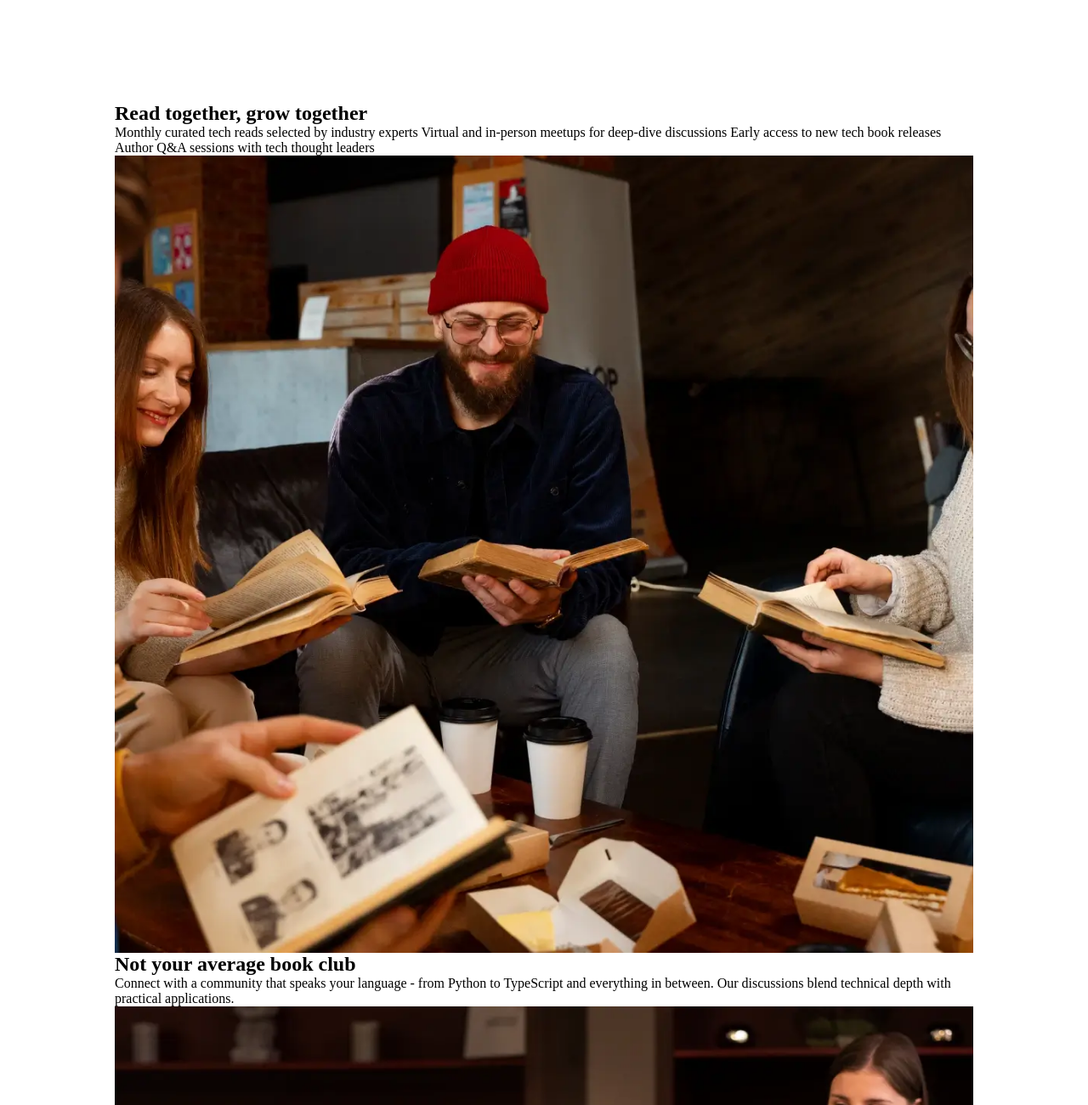
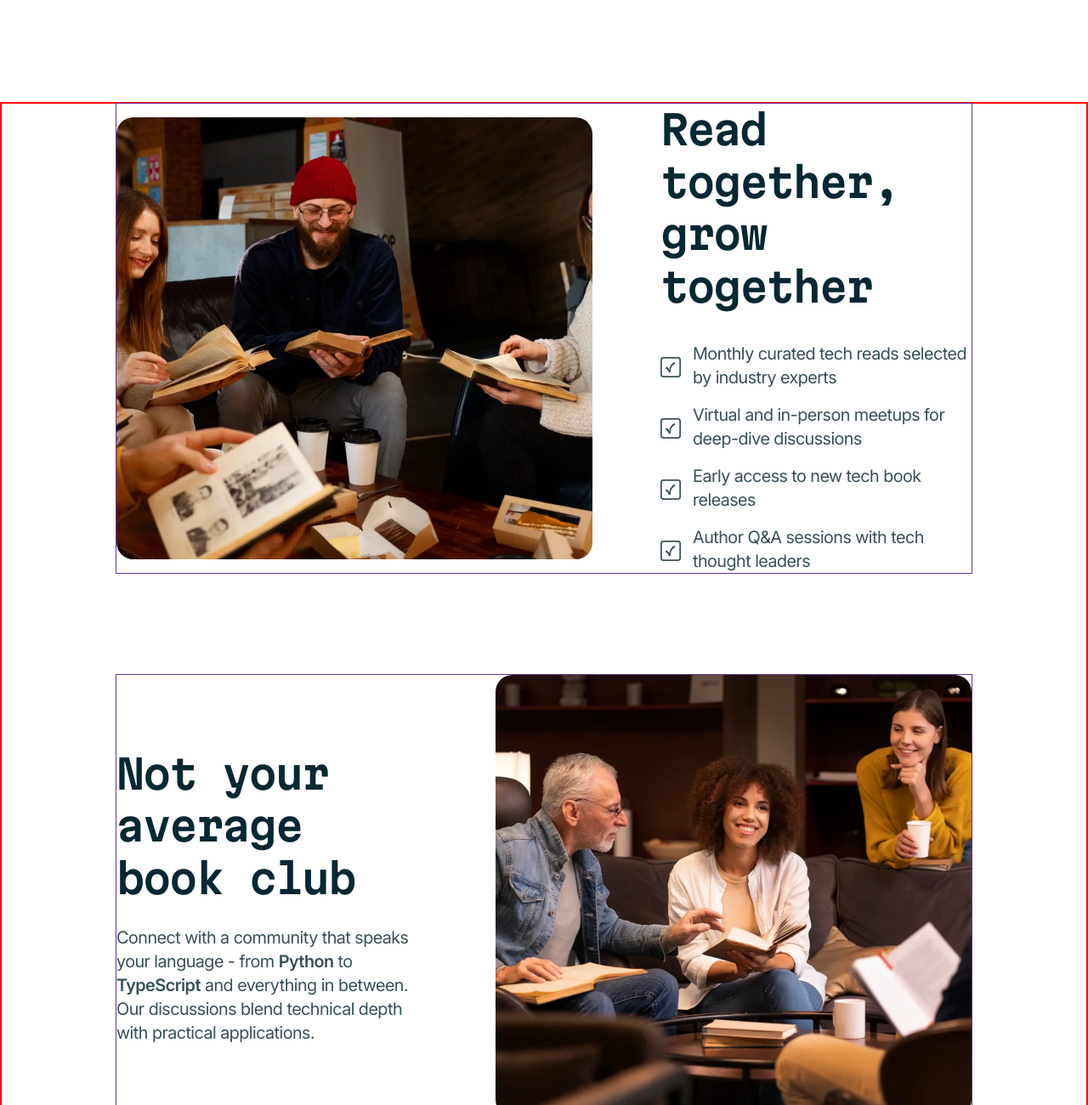
Before and after one commit to korcakSEA/tech-book-club-landing-page, a website: page index.html in a window 1280 px wide. Shown: the part 820-2120 px from the top of the page at 85% size. Drawn offline with Linux system fonts and the light colour scheme.

Commit message:
Add styling main and sections inside

```diff
--- a/index.html
+++ b/index.html
@@ -19,7 +19,7 @@
         <a href="#"><img src="./assets/images/logo.svg" alt="Tech Club Logo"></a>
       </div>
       <!-- Header Content -->
-      <section class="header__section grid" >
+      <section class="header__section grid">
         <div class="header__content">
 
           <!-- Text content -->
@@ -51,7 +51,8 @@
                   <span><img src="./assets/images/icon-star.svg" aria-hidden="true"></span>
                   <span><img src="./assets/images/icon-star.svg" aria-hidden="true"></span>
                 </div>
-                <p class="testimonial-text text-preset-7" style="color: var(--clr-neutral-700);">200+ developers joined already</p>
+                <p class="testimonial-text text-preset-7" style="color: var(--clr-neutral-700);">200+ developers joined
+                  already</p>
               </div>
             </div>
           </div>
@@ -66,44 +67,46 @@
     </div>
   </header>
   <!-- Main starts here -->
-  <main class="container">
-    <!-- Read together section -->
-    <section>
-      <!-- Read Together content -->
-      <div class="read-together">
-        <!-- Read Together Text content -->
-        <div>
-          <h2>Read together, grow together</h2>
-          Monthly curated tech reads selected by industry experts
-          Virtual and in-person meetups for deep-dive discussions
-          Early access to new tech book releases
-          Author Q&A sessions with tech thought leaders
-        </div>
+  <main class="container" style="border: 2px solid red;">
+
+    <!----- Read together section ----->
+    <section class="read grid" style="outline: 1px solid rebeccapurple;">
+      <!-- Read Together Text content -->
+      <div class="read__content">
+        <h2 class="read__heading text-preset-2">Read together, grow together</h2>
+        <ul class="read__feature-list text-preset-5">
+          <li>Monthly curated tech reads selected by industry experts</li>
+          <li>Virtual and in-person meetups for deep-dive discussions</li>
+          <li>Early access to new tech book releases</li>
+          <li>Author Q&A sessions with tech thought leaders</li>
+        </ul>
       </div>
       <!-- Read together Image -->
-      <picture>
+      <picture class="read__image">
         <source media="(min-width: 64rem)" srcset="./assets/images/image-read-together-desktop.webp">
         <source media="(min-width: 48rem)" srcset="./assets/images/image-read-together-tablet.webp">
         <img src="./assets/images/image-read-together-mobile.webp" alt="People read books together">
       </picture>
     </section>
+
     <!-- Not your average book club Section -->
-    <section>
+    <section class="club grid" style="outline: 1px solid rebeccapurple;">
       <!-- Not you average text -->
-      <div class="not-your-average">
-        <h2>Not your average book club</h2>
-        <p>
-          Connect with a community that speaks your language - from Python to TypeScript and
+      <div class="club__content">
+        <h2 class="club__heading text-preset-2">Not your average book club</h2>
+        <p class="club__description text-preset-5">
+          Connect with a community that speaks your language - from <strong>Python</strong> to <strong>TypeScript</strong> and
           everything in between. Our discussions blend technical depth with practical applications.
         </p>
       </div>
       <!-- Not you average Image -->
-      <picture>
+      <picture class="club__image">
         <source media="(min-width: 64rem)" srcset="./assets/images/image-not-average-desktop.webp">
         <source media="(min-width: 48rem)" srcset="./assets/images/image-not-average-mobile.webp">
         <img src="./assets/images/image-not-average-mobile.webp" alt="People read books together">
       </picture>
     </section>
+
     <!-- Your Journey section -->
     <section>
       <h2>Your tech reading journey</h2>
@@ -116,6 +119,7 @@
       4
       Attend exclusive meetups
     </section>
+
     <!-- CTA section -->
     <section class="membership">
       <h2>Membership options</h2>
@@ -141,6 +145,7 @@
         <button type="submit">Talk to us</button>
       </div>
     </section>
+
     <!-- Testiomonial Section -->
     <section>
       "This book club transformed my technical reading from a solitary
--- a/scss/abstracts/_funct_mixins.scss
+++ b/scss/abstracts/_funct_mixins.scss
@@ -10,7 +10,7 @@
       @content;
     }
   }@else if ($breakpoint == lg){
-    @media (min-width:px-to-rem(1024)){
+    @media (min-width:px-to-rem(1200)){
       @content;
     }
   }
--- a/scss/abstracts/_variables.scss
+++ b/scss/abstracts/_variables.scss
@@ -7,10 +7,12 @@ $spacer: (
   075: px-to-rem(6),
   100: px-to-rem(8),
   150: px-to-rem(12),
+  175: px-to-rem(14),
   200: px-to-rem(16),
   250: px-to-rem(20),
   300: px-to-rem(24),
   400: px-to-rem(32),
+  450:px-to-rem(34),
   500: px-to-rem(40),
   600: px-to-rem(48),
   800: px-to-rem(64),
--- a/scss/base/_boilarplate.scss
+++ b/scss/base/_boilarplate.scss
@@ -36,6 +36,6 @@ img {
 }
 
 // As the buttons dont inherit font property
-button{
+button, li{
   font:inherit;
 }
--- a/scss/components/_utility.scss
+++ b/scss/components/_utility.scss
@@ -17,10 +17,11 @@
 
 .grid {
   display: grid;
+  gap: var(--gap, var(--spacing-200));
   grid-template-columns: auto;
 
   @include respond-to(lg) {
-    grid-template-columns: repeat(auto-fit, minmax(250px, 1fr));
+    grid-template-columns: repeat(2, 1fr);
     align-items: center;
   }
 }
--- a/scss/layout/_main.scss
+++ b/scss/layout/_main.scss
@@ -1 +1,91 @@
 // Main Section
+@use '../abstracts/' as *;
+
+main {
+  --section-spacing: var(--spacing-800);
+
+  @include respond-to(md) {
+    --section-spacing: var(--spacing-1050);
+  }
+
+  &>* {
+    margin-bottom: var(--section-spacing, 2rem);
+  }
+
+  // READ - CLUB common
+  .read,
+  .club {
+    --gap: var(--spacing-500);
+
+    @include respond-to(lg) {
+      --gap: var(--spacing-900);
+    }
+
+    color: var(--clr-neutral-700);
+
+    &__image {
+      border-radius: var(--radius-20);
+      overflow: hidden;
+
+      @include respond-to(lg) {
+        width: 35rem;
+      }
+    }
+
+    &__heading {
+      color: var(--clr-neutral-900);
+    }
+  }
+
+  // READ special styling
+  .read {
+
+    &__heading {
+      margin-bottom: var(--spacing-300);
+
+      @include respond-to(md) {
+        margin-bottom: var(--spacing-450);
+      }
+    }
+
+    &__feature-list {
+      display: flex;
+      flex-direction: column;
+      gap: 1rem;
+    }
+
+    &__feature-list li {
+      position: relative;
+      display: flex;
+      align-items: center;
+      gap: var(--spacing-175);
+      /* space between icon and text */
+      padding-left: 0;
+      /* reset any default padding */
+    }
+
+    &__feature-list li::before {
+      content: "";
+      flex-shrink: 0;
+      width: 1.5rem;
+      height: 1.5rem;
+      background: url('../../assets/images/icon-check.svg') no-repeat center / contain;
+      margin-top: 0.25rem;
+      /* fine-tune vertical alignment */
+    }
+
+    &__image {
+      @include respond-to(lg) {
+        order: -1
+      }
+    }
+  }
+
+  // CLUB special styling
+  .club {
+    &__heading {
+      margin-bottom: var(--spacing-300);
+    }
+  }
+
+}
```
Also changed, not shown: dist/css/style.css.
